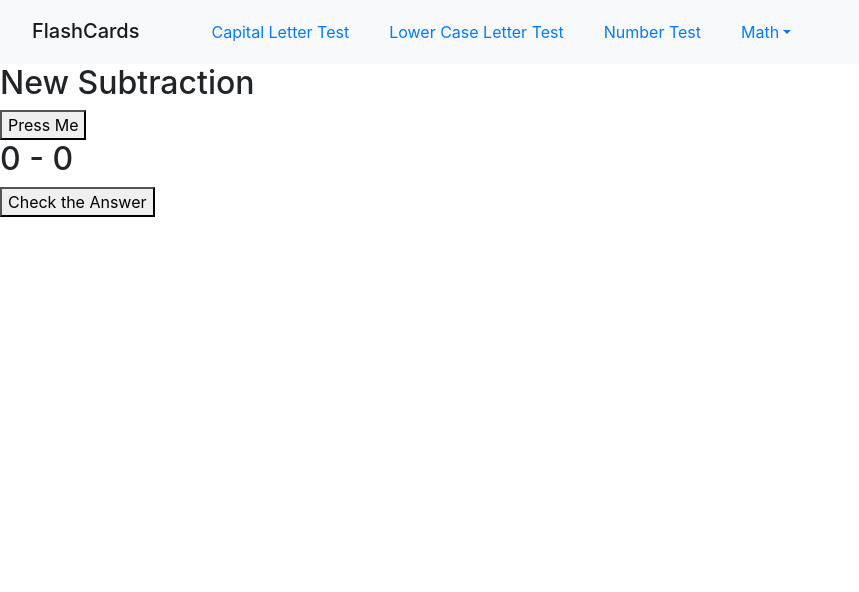
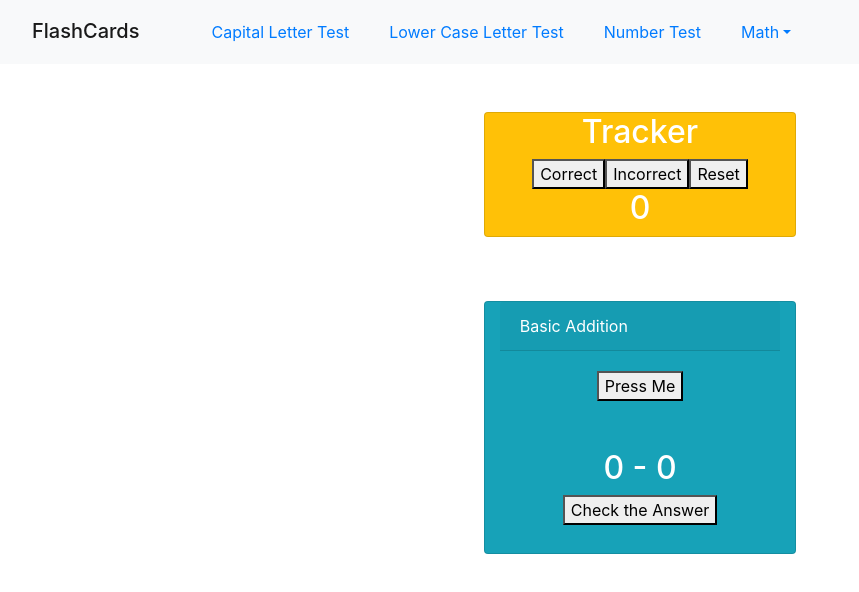
Before and after one commit to Jonathan-84/FlashCards, a React (Create React App) app: page /#/newsubtraction in a window 1280 px wide. Shown: the top 592 px of the page, without its empty margins (0-859 px from the left). Built offline with nearby package versions, Linux system fonts and the light colour scheme.

Commit message:
added some styling but it will change

```diff
--- a/src/App.js
+++ b/src/App.js
@@ -5,7 +5,7 @@ import numbers from './Pages/numbers'
 import newaddition from './Pages/basicaddition'
 import newsubtraction from './Pages/basicsubtraction'
 
-//import Tracker from './Components/tracker'
+import Tracker from './Components/tracker'
 import Navbar from './Components/Navbar.js'
 import React from 'react';
 import { HashRouter, Switch, Route, Redirect } from 'react-router-dom';
@@ -18,7 +18,7 @@ function App() {
     <HashRouter basename={process.env.PUBLIC_URL}>
         <>
           <Navbar />
-        {/*}  <Tracker />*/}
+       <Tracker />
           <Switch>
         <Route exact path= {'/home'} component={Home}/>
          <Route exact path= {'/capital'} component={capital}/>
--- a/src/Components/Addition.js
+++ b/src/Components/Addition.js
@@ -1,4 +1,5 @@
 import React, { Component } from 'react';
+
 
 
 export default class Addition extends Component {
@@ -35,7 +36,7 @@ export default class Addition extends Component {
     return (
    <div>
         <button title="Generate Random Number" onClick={this.addNumbers}>Check the Answer</button>
-        <h2>{result}</h2>
+        <h2 className='text-center'>{result}</h2>
 
         </div>
     );
--- a/src/Components/Subtraction.js
+++ b/src/Components/Subtraction.js
@@ -43,7 +43,7 @@ export default class Subtraction extends Component {
     return (
    <div>
         <button title="Generate Random Number" onClick={this.minusNumbers}>Check the Answer</button>
-        <h2>{minus}</h2>
+        <h2 className='text-center'>{minus}</h2>
 
         </div>
     );
--- a/src/Components/tracker.js
+++ b/src/Components/tracker.js
@@ -11,31 +11,56 @@ export default class Tracker extends Component {
   }
 
   correct = () => {
+    if (this.state.count < 10){
     this.setState({
+
       count: this.state.count + 1
+      });
+}
+};
 
-    });
+reset = () => {
+  this.setState({
+    count: 0
+
+  });
 };
 
 
   wrong = () => {
+    if (this.state.count > 0){
     this.setState({
       count: this.state.count - 1
     });
+  }
   };
 
   render() {
     const { count } = this.state;
+    let top;
+
+    if (count === 10) {
+      top =(
+
+      <img src="https://images.gr-assets.com/hostedimages/1549287369ra/27013190.gif" class="img-fluid" alt="Genie Congratulations"></img>
+      )
+    }
 
     return (
 
         <div>
-             <h2>Tracker</h2>
-
+            <div className="col d-flex justify-content-center mt-5">
+            <div className=" card text-white bg-warning mb-3 d-flex justify-content-center col-3" >
+             <h2 className='text-center '>Tracker</h2>
+     <div className='d-flex justify-content-center'>
              <button title="Generate Random Number" onClick={this.correct}>Correct</button>
              <button title="Generate Random Number" onClick={this.wrong}>Incorrect</button>
-             <h2>{count}</h2>
-
+             <button title="Generate Random Number" onClick={this.reset}>Reset</button>
+             </div>
+             <h2 className='text-center'>{count}</h2>
+             {top}
+             </div>
+             </div>
              </div>
          );
          }
--- a/src/Pages/basicaddition.js
+++ b/src/Pages/basicaddition.js
@@ -29,16 +29,23 @@ export default class newaddition extends Component {
 
     return (
       <>
-   <div>
-        <h2>New Addition</h2>
-
+  <div className="col d-flex justify-content-center mt-5">
+      <div className=" card text-white bg-info mb-3 d-flex justify-content-center col-3" >
+  <div className="card-header">Basic Addition</div>
+  <div className="card-body ">
+    <div className='d-flex justify-content-center'>
         <button title="Generate Random Number" onClick={this.generateNumbers}>Press Me</button>
-        <h2>{firstnumber} + {secondnumber}</h2>
-
+        </div>
+        <h2 className='text-center'>{firstnumber} + {secondnumber}</h2>
+        <br></br>
+        <br></br>
+        <div className='d-flex justify-content-center'>
            <Addition first={this.state.firstnumber} second={this.state.secondnumber}></Addition>
-
            </div>
-           </>
-    );
+           </div>
+  </div>
+  </div>
+  </>
+      );
+    }
   }
-}
--- a/src/Pages/basicsubtraction.js
+++ b/src/Pages/basicsubtraction.js
@@ -33,27 +33,35 @@ export default class newsubtraction extends Component {
     if
     (firstnumber >= secondnumber) {
       subtraction = (
-        <h2>{firstnumber} - {secondnumber}</h2>
+        <h2 className='text-center'>{firstnumber} - {secondnumber}</h2>
 
       )
     }
     else{
       subtraction=(
-        <h2>{secondnumber} - {firstnumber}</h2>
+        <h2 className='text-center'>{secondnumber} - {firstnumber}</h2>
      )
     }
 
     return (
-   <div>
-        <h2>New Subtraction</h2>
-
+      <>
+      <div className="col d-flex justify-content-center mt-5">
+          <div className=" card text-white bg-info mb-3 d-flex justify-content-center col-3" >
+      <div className="card-header">Basic Addition</div>
+      <div className="card-body">
+      <div className='d-flex justify-content-center'>
         <button title="Generate Random Number" onClick={this.generateNumbers}>Press Me</button>
-
+        </div>
+        <br></br>
+        <br></br>
         {subtraction}
-
+<div className='d-flex justify-content-center'>
         <Subtraction random1={this.state.firstnumber} random2={this.state.secondnumber}></Subtraction>
-
+     </div>
         </div>
-    );
+  </div>
+  </div>
+  </>
+      );
+    }
   }
-}
--- a/src/Pages/numbers.js
+++ b/src/Pages/numbers.js
@@ -24,13 +24,19 @@ export default class numbers extends Component {
     const {numberHolder} = this.state;
 
     return (
-   <div>
-        <h2>Numbers</h2>
 
+  <div className="col d-flex justify-content-center mt-5">
+      <div className=" card text-white bg-info mb-3 d-flex justify-content-center col-3" >
+  <div className="card-header">Numbers</div>
+  <div className="card-body">
         <button title="Generate Random Number" onClick={this.generateRandomNumber}>Press Me</button>
-        <h2>{numberHolder}</h2>
+        <br></br>
+  <br></br>
+        <h2 className="text-center">{numberHolder}</h2>
 
         </div>
-    );
+  </div>
+  </div>
+      );
+    }
   }
-}
```
